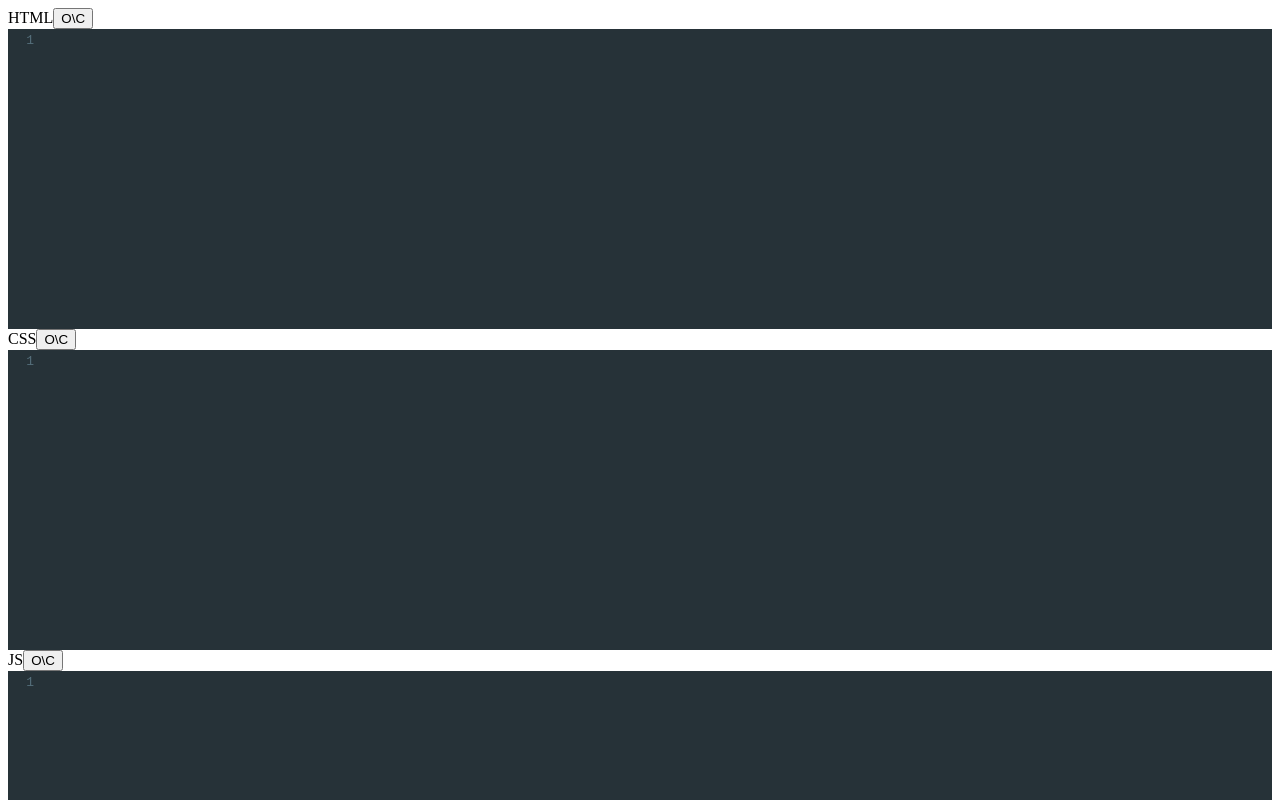
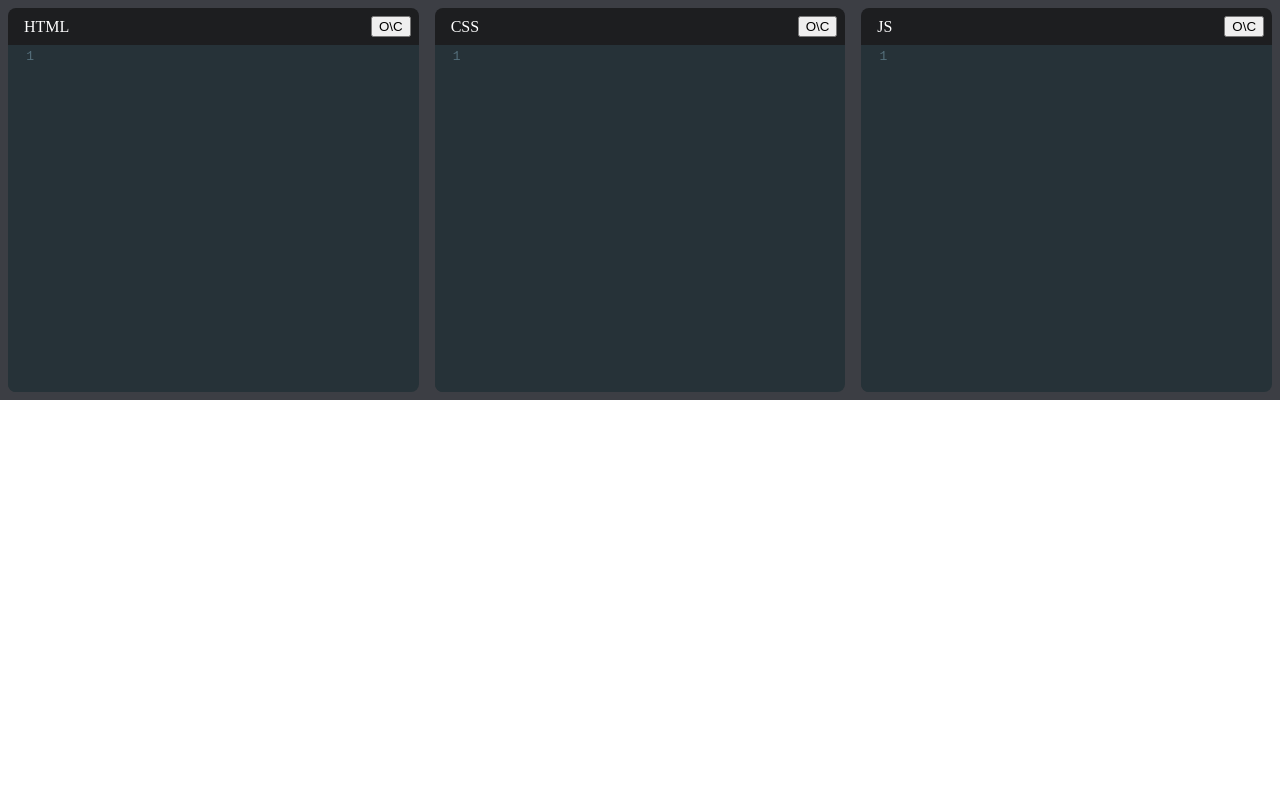
Before and after one commit to bohdanmoroziuk/online-code-editor, a React (Create React App) app: page / in a window 1280 px wide. Shown: the top 800 px of the page. Built offline with nearby package versions, Linux system fonts and the light colour scheme.

Commit message:
feat: add styles

```diff
--- /dev/null
+++ b/src/App.css
@@ -0,0 +1,8 @@
+.top-pane {
+  background-color: hsl(225, 6%, 25%);
+}
+
+.pane {
+  height: 50vh;
+  display: flex;
+}
--- a/src/App.tsx
+++ b/src/App.tsx
@@ -1,6 +1,8 @@
 import { FC, useState } from 'react';
 
 import Editor from 'components/Editor';
+
+import 'App.css';
 
 const App: FC = () => {
   const [html, setHtml] = useState('');
--- a/src/components/Editor/index.css
+++ b/src/components/Editor/index.css
@@ -0,0 +1,31 @@
+.editor-container {
+  flex-grow: 1;
+  flex-basis: 0;
+  display: flex;
+  flex-direction: column;
+  padding: 0.5rem;
+  background-color: hsl(225, 6%, 25%);
+}
+
+.editor-title {
+  display: flex;
+  justify-content: space-between;
+  align-items: center;
+  background-color: hsl(225, 6%, 12%);
+  color: #fff;
+  padding: 0.5rem 0.5rem 0.5rem 1rem;
+  border-top-right-radius: 0.5rem;
+  border-top-left-radius: 0.5rem;
+}
+
+
+.code-mirror-wrapper {
+  flex-grow: 1;
+  border-bottom-right-radius: 0.5rem;
+  border-bottom-left-radius: 0.5rem;
+  overflow: hidden;
+}
+
+.CodeMirror {
+  height: 100% !important;
+}
--- a/src/index.css
+++ b/src/index.css
@@ -0,0 +1,3 @@
+body {
+  margin: 0;
+}
```
